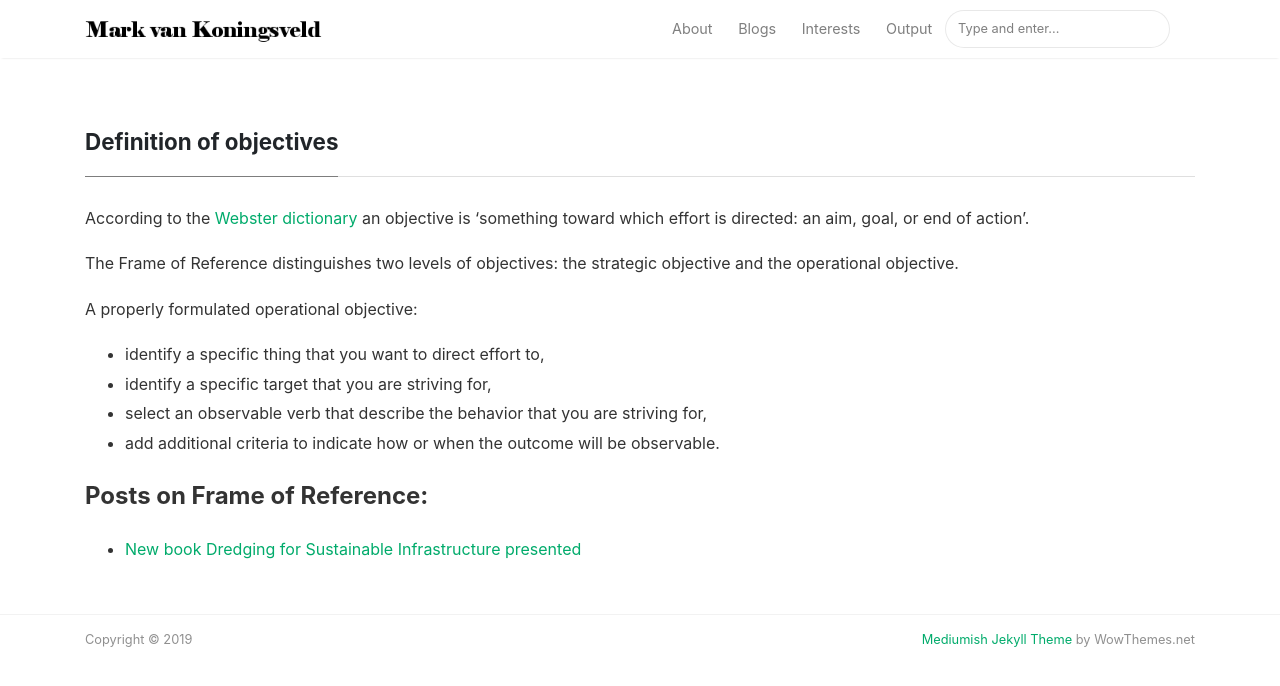
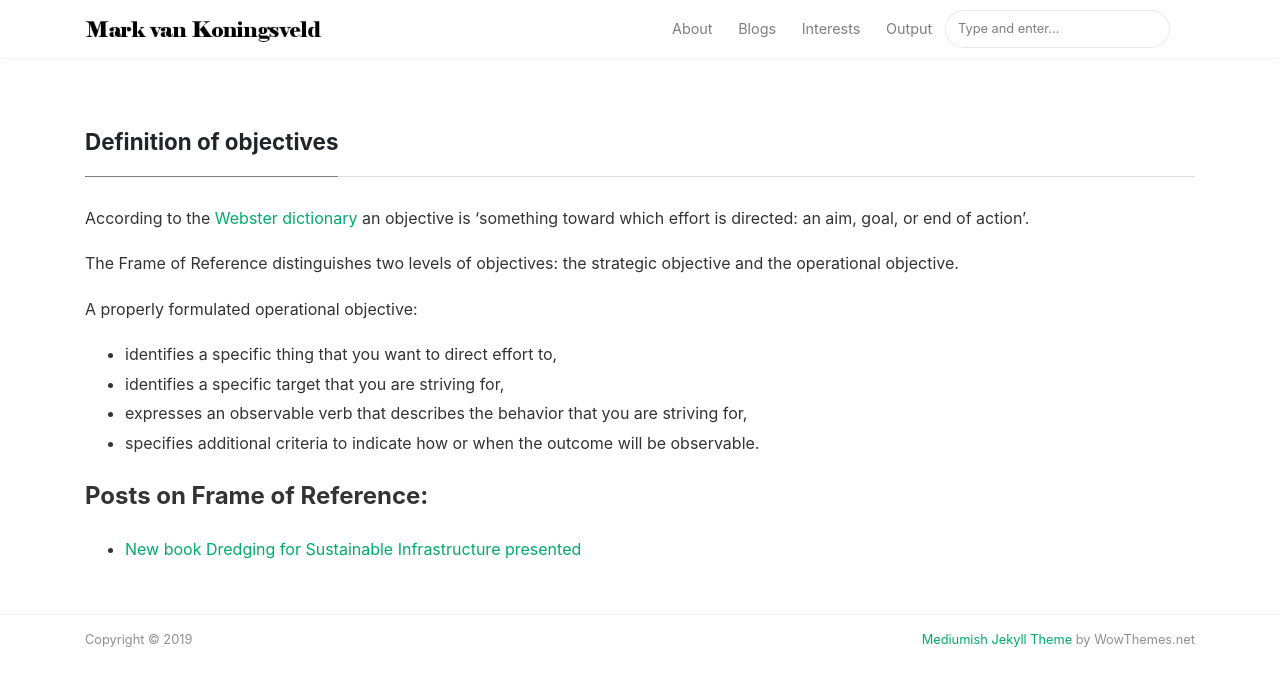
Before and after one commit to markvankoningsveld/markvankoningsveld.github.io, a Jekyll site: the page built from _pages/definition_of_objectives.md, in a window 1280 px wide. Shown: the top 686 px of the page. Built offline with Jekyll 4.4.1, drawn with Linux system fonts in a browser that asks for light colours; nearby versions of some CDN libraries.

```diff
--- a/_pages/definition_of_objectives.md
+++ b/_pages/definition_of_objectives.md
@@ -11,10 +11,10 @@
 
 A properly formulated operational objective:
 <ul>
-    <li>identify a specific thing that you want to direct effort to,</li>
-    <li>identify a specific target that you are striving for,</li>
-    <li>select an observable verb that describe the behavior that you are striving for,</li>
-    <li>add additional criteria to indicate how or when the outcome will be observable.</li>
+    <li>identifies a specific thing that you want to direct effort to,</li>
+    <li>identifies a specific target that you are striving for,</li>
+    <li>expresses an observable verb that describes the behavior that you are striving for,</li>
+    <li>specifies additional criteria to indicate how or when the outcome will be observable.</li>
 </ul>
 
 {% for category in page.category %}
```
